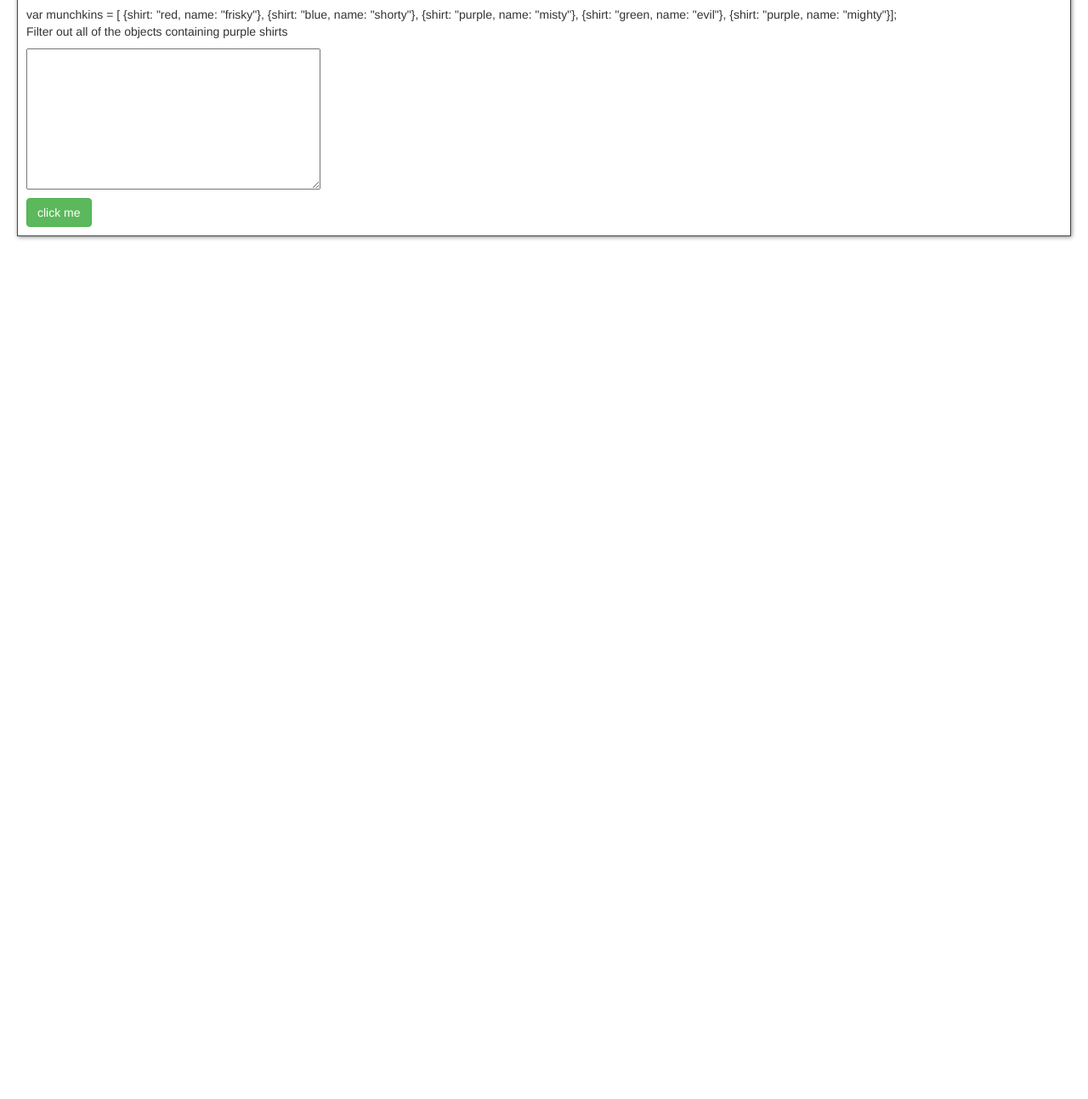
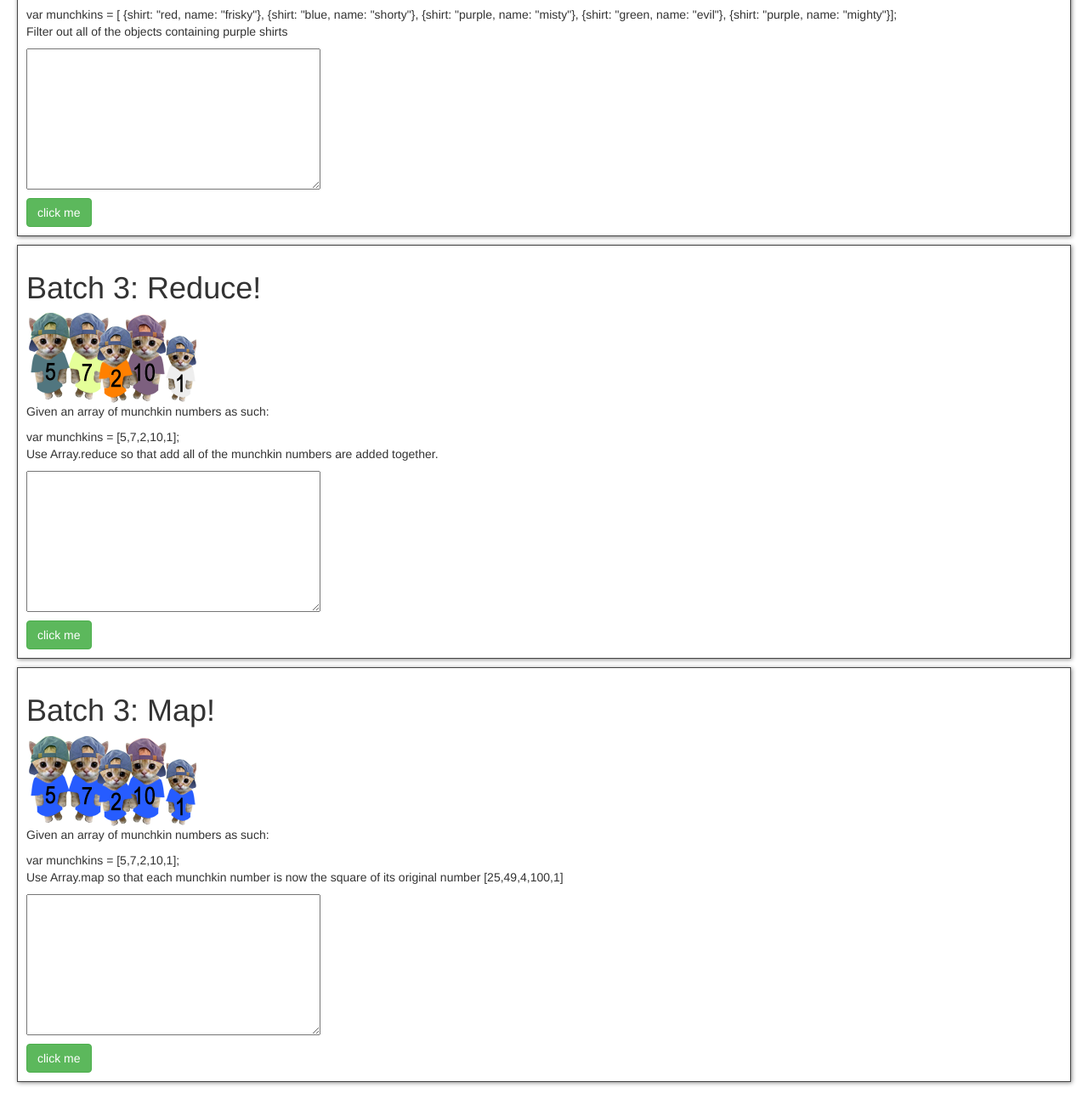
Before and after one commit to thexande/higher_order_munchkins, a plain HTML site: page index.html in a window 1280 px wide. Shown: the part 817-2110 px from the top of the page at 85% size. Before the commit the page ends 1115 px from the top, so only its background shows below. Drawn offline with nearby package versions, Linux system fonts and the light colour scheme.

Commit message:
adding map and reduce

```diff
--- a/file.js
+++ b/file.js
@@ -1,6 +1,8 @@
 var munchkins = ["kim", "tim", "sim", "bim", "whim"] ;
 $("#cats2_image").hide();
 $("#catsfilter2_image").hide();
+$("#catsreduce2_image").hide();
+$("#catsmap2_image").hide();
 
 $("#munchies1trigger").on("click", function (){
     $("#cats1_image").show();
--- a/index.html
+++ b/index.html
@@ -51,6 +51,50 @@
     </div>
     <!-- end filter -->
 
+    <!--- reduce --->
+
+    <div class="content_div blocked">
+      <h1> Batch 3: Reduce!  </h1>
+      <img src="images/cats_reduce1.png" id="catsreduce1_image" />
+      <p>Given an array of munchkin numbers as such: </p>
+        var munchkins = [5,7,2,10,1];
+
+      <p>
+         Use Array.reduce so that
+          add all of the munchkin numbers are added together.
+      </p>
+
+
+      <textarea name="munchies3" rows="8" cols="40" id="munchies3" class="blocked"></textarea>
+      <button type="button" name="button" id="munchies3trigger" class="btn btn-success blocked">click me</button>
+      <div id="munchies3div"></div>
+      <img src="images/cats_reduce2.png" id="catsreduce2_image" class="blocked" />
+    </div>
+    <!-- end reduce -->
+
+    <!--- map --->
+
+    <div class="content_div blocked">
+      <h1> Batch 3: Map!  </h1>
+      <img src="images/cats_map1.png" id="catsmap1_image" />
+      <p>Given an array of munchkin numbers as such: </p>
+        var munchkins = [5,7,2,10,1];
+
+      <p>
+         Use Array.map so that
+          each munchkin number is now the square of its original number
+          [25,49,4,100,1]
+      </p>
+
+
+      <textarea name="munchies4" rows="8" cols="40" id="munchies4" class="blocked"></textarea>
+      <button type="button" name="button" id="munchies4trigger" class="btn btn-success blocked">click me</button>
+      <div id="munchies4div"></div>
+      <img src="images/cats_map2.png" id="catsmap2_image" class="blocked" />
+    </div>
+    <!-- end reduce -->
+
+
   </body>
   <script src="https://code.jquery.com/jquery-2.2.3.min.js"  integrity="sha256-a23g1Nt4dtEYOj7bR+vTu7+T8VP13humZFBJNIYoEJo="   crossorigin="anonymous"></script>
   <script src="file.js"></script>
```
Also changed, not shown: images/cats_map1.png (added), images/cats_map2.png (added), images/cats_reduce1.png (added), images/cats_reduce2.png (added).
